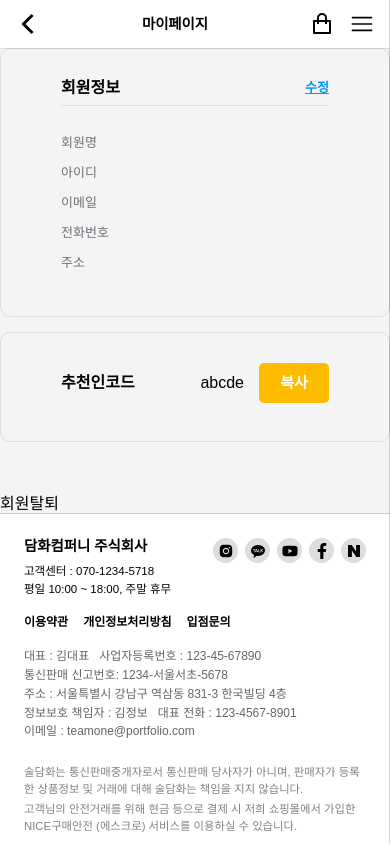
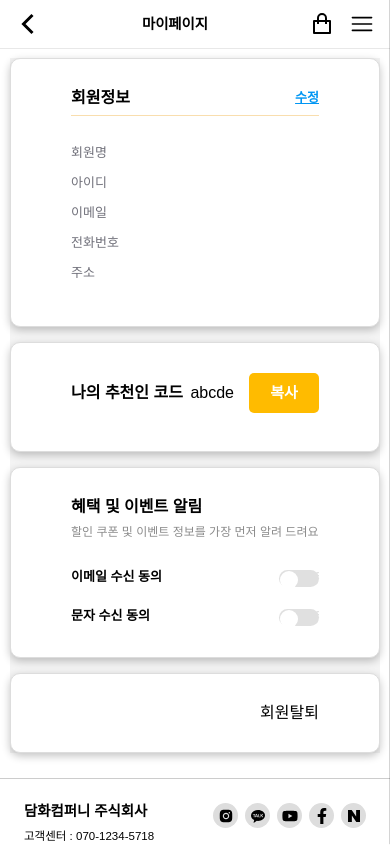
Before and after one commit to happysuwonboy/alcohol-front, a React (Create React App) app: page /mypage in a window 390 px wide. Shown: the top 846 px of the page. Built offline with nearby package versions, Linux system fonts and the light colour scheme; no server answers; grey boxes are pictures that could not be loaded.

Commit message:
[Add] UserInfo, Login시 storage 저장정보 user_name 추가, MyUserInfo SCSS 수정
UserInfo, Login시 storage 저장정보 user_name 추가, MyUserInfo SCSS 수정

```diff
--- a/src/App.js
+++ b/src/App.js
@@ -7,7 +7,7 @@ import { useLocation } from 'react-router-dom';
 
 function App() {
   const location = useLocation();
-  const invisible = ['/cart','/payment','/payment/receipt'].includes(location.pathname);
+  const invisible = ['/cart','/payment','/payment/receipt','/join','/login'].includes(location.pathname);
 
   return (
     <>
--- a/src/components/mypage/mypage_contents/MyUserInfo.jsx
+++ b/src/components/mypage/mypage_contents/MyUserInfo.jsx
@@ -2,8 +2,26 @@ import React, { useState, useEffect } from 'react';
 import axios from 'axios';
 import { useNavigate } from 'react-router-dom';
 import { getUserInfo } from '../../../util/getUserInfo';
+import useToast from '../../../hooks/useToast.jsx';
 
 export default function MyUserInfo() {
+    const [AgreeToast, showAgreeToast] = useToast('이벤트 정보 수신에 동의하셨습니다', 'success');
+    const [CancelToast, showCancelToast] = useToast('이벤트 정보 수신에 동의 해제 하셨습니다', 'success');
+    const [passwordMatch, setPasswordMatch] = useState(true);
+    const [isToggleOn, setIsToggleOn] = useState(false);
+
+    const handleToggleClick = () => {
+        if (isToggleOn) {
+            cancelAlert();
+        } else {
+            agreeAlert();
+        }
+        setIsToggleOn(!isToggleOn);
+    };
+
+    const agreeAlert = () => showAgreeToast();
+    const cancelAlert = () => showCancelToast();
+
     const navigate = useNavigate();
     const [userInfo, setUserInfo] = useState({});
     const [editMode, setEditMode] = useState(false);
@@ -13,6 +31,8 @@ export default function MyUserInfo() {
         user_name: '',
         user_id: '',
         address: '',
+        user_password: '', // 추가: 비밀번호 입력 필드
+        user_confirmpassword: '', // 추가: 비밀번호 확인 입력 필드
     });
 
     useEffect(() => {
@@ -33,6 +53,8 @@ export default function MyUserInfo() {
             user_name: userInfo.user_name,
             user_id: userInfo.user_id,
             address: userInfo.address,
+            user_password: '', // 추가: 비밀번호 초기화
+            user_confirmpassword: '', // 추가: 비밀번호 확인 초기화
         });
     };
 
@@ -40,25 +62,31 @@ export default function MyUserInfo() {
         const { name, value } = e.target;
 
         if (name === 'user_email') {
+            // 이메일 유효성 검사
             if (value === '' || isValidEmail(value)) {
-                setEditedUserInfo(prevState => ({
-                    ...prevState,
-                    [name]: value,
-                }));
+                setEditedUserInfo(prevState => ({ ...prevState, [name]: value }));
             }
         }
 
         if (name === 'user_phone') {
+            // 전화번호 입력 제한
             const numericValue = value.replace(/\D/g, '');
             if (numericValue.length > 11) {
                 return;
             }
         }
 
-        setEditedUserInfo(prevState => ({
-            ...prevState,
-            [name]: value,
-        }));
+        if (name === 'user_password' || name === 'user_confirmpassword') {
+            // 비밀번호와 확인 비밀번호가 일치하는지 확인
+            const otherField = name === 'user_password' ? 'user_confirmpassword' : 'user_password';
+            const match = value === editedUserInfo[otherField];
+
+            // 비밀번호 일치 여부 업데이트
+            setPasswordMatch(match);
+        }
+
+        // 입력 내용 업데이트
+        setEditedUserInfo(prevState => ({ ...prevState, [name]: value }));
     };
 
     const handleWithdrawalClick = () => {
@@ -91,6 +119,12 @@ export default function MyUserInfo() {
     const handleSaveClick = () => {
         const { id } = getUserInfo();
 
+        // 비밀번호 유효성 검사
+        if (editedUserInfo.user_password !== editedUserInfo.user_confirmpassword) {
+            alert('비밀번호가 일치하지 않습니다.');
+            return;
+        }
+
         if (!isValidEmail(editedUserInfo.user_email) || editedUserInfo.user_phone.length !== 11) {
             alert('유효하지 않은 이메일 또는 전화번호입니다.');
             return;
@@ -100,6 +134,7 @@ export default function MyUserInfo() {
             user_email: editedUserInfo.user_email,
             user_phone: editedUserInfo.user_phone,
             rec_phone: editedUserInfo.user_phone,
+            user_password: editedUserInfo.user_password, // 추가: 비밀번호 전달
         })
             .then(response => {
                 setUserInfo(response.data);
@@ -108,8 +143,9 @@ export default function MyUserInfo() {
             .catch(error => console.error('서버에서 사용자 정보를 업데이트하는 중 에러 발생:', error));
     };
 
+
     return (
-        <>
+        <div className='my_user_info_whole_frame'>
             <div className='my_user_info'>
                 <div className="my_user_title">
                     <span className="user_info_title">회원정보</span>
@@ -125,6 +161,27 @@ export default function MyUserInfo() {
                             <div className="user_info_id">
                                 <span className="user_info_detail_title">아이디</span>
                                 <span className="user_info_content">{userInfo.user_id}</span>
+                            </div>
+                            <div className="user_info_password">
+                                <span className="user_info_detail_title">비밀번호</span>
+                                <input
+                                    type="password"
+                                    name="user_password"
+
+                                    onChange={handleInputChange}
+                                />
+                            </div>
+                            <div className="user_info_confirmpassword">
+                                <span className="user_info_detail_title">비밀번호확인</span>
+                                <div className='confirmpassword_sm_frame'>
+                                    <input
+                                        type="password"
+                                        name="user_confirmpassword"
+
+                                        onChange={handleInputChange}
+                                    />
+                                    {!passwordMatch && <p className='confirm_comment'>비밀번호가 일치하지 않습니다.</p>}
+                                </div>
                             </div>
                             <div className="user_info_email">
                                 <span className="user_info_detail_title">이메일</span>
@@ -149,7 +206,9 @@ export default function MyUserInfo() {
                                 <span className="user_info_detail_title">주소</span>
                                 <span className="user_info_content">{userInfo.address}</span>
                             </div>
-                            <button className='save_button' onClick={handleSaveClick}>저장</button>
+                            <div className='button_flex_frame'>
+                                <button className='save_button' onClick={handleSaveClick}>저장</button>
+                            </div>
                         </>
                     ) : (
                         <>
@@ -181,32 +240,38 @@ export default function MyUserInfo() {
                 <div>
                     <div className='user_recommender'>
                         <div className='user_recommender_title'>
-                            <span className='user_code_title'>추천인코드</span>
+                            <span className='user_code_title'>나의 추천인 코드</span>
                             <div className='user_recommender_sm_frame'>
                                 <span>abcde</span>
                                 <button className='code_copy_button'>복사</button>
                             </div>
                         </div>
                     </div>
-                    <div>
-                        <div className='user_event_alert'>
-                            <div className='user_event_title'></div>
-                            <div className='user_event_comment'></div>
-                            <div className='user_event_flex_frame'>
-                                <div className='event_content_title' ></div>
-                                <input type="text" />
-                            </div>
-                            <div className='user_event_flex_frame'>
-                                <div className='event_content_title'></div>
-                                <input type="text" />
+                    <div className='user_event_alert'>
+                        <div className='user_event_title'>혜택 및 이벤트 알림</div>
+                        <div className='user_event_comment'>할인 쿠폰 및 이벤트 정보를 가장 먼저 알려 드려요</div>
+                        <div className='user_event_flex_frame flex_frame_top'>
+                            <div className='event_content_title'>이메일 수신 동의</div>
+                            <div className='toggle_frame'>
+                                <input className='toggle_input' type="checkbox" id ="toggle-slider1" />
+                                <label onClick={handleToggleClick} className='toggle_label' for="toggle-slider1">on/off</label>
                             </div>
                         </div>
-                        <div>
+                        <div className='user_event_flex_frame'>
+                            <div className='event_content_title'>문자 수신 동의</div>
+                            <div className='toggle_frame'>
+                                <input className='toggle_input' type="checkbox" id ="toggle-slider2" />
+                                <label onClick={handleToggleClick} className='toggle_label' for="toggle-slider2">on/off</label>
+                            </div>
+                            <CancelToast />
+                            <AgreeToast />
+                        </div>
+                    </div>
+                    <div className='cancel_button_frame'>
                             <button onClick={handleWithdrawalClick}>회원탈퇴</button>
-                        </div>
                     </div>
                 </div>
             )}
-        </>
+        </div>
     );
 }
--- a/src/pages/Login.jsx
+++ b/src/pages/Login.jsx
@@ -31,8 +31,8 @@ export default function Login() {
                 // 토큰 및 사용자 정보 저장
                 Cookies.set("x-auth-jwt", response.data.token);
                 const userInfo = jwtDecode(response.data.token);
-                const { id, user_role } = userInfo;
-                localStorage.setItem("userInfo", JSON.stringify({id, user_role}));
+                const { id, user_role, user_name } = userInfo;
+                localStorage.setItem("userInfo", JSON.stringify({id, user_role, user_name}));
 
                 const sproduct = Cookies.get("sproduct");
                 if (sproduct === undefined) {
--- a/src/style/components/mypage/_myuserinfo.scss
+++ b/src/style/components/mypage/_myuserinfo.scss
@@ -1,8 +1,71 @@
-div.my_user_info, div.user_recommender{
+div.my_user_info,
+div.user_recommender,
+div.user_event_alert,
+div.cancel_button_frame{
   border: 1px solid #DDD;
   border-radius: 10px;
   padding: 30px 60px;
   margin-bottom: 15px;
+  div.cancel_button_frame{
+    display: flex;
+    justify-content: flex-end;
+  }
+  div.user_event_title{
+    font-weight: bold;
+    margin-bottom: 10px;
+  }
+  div.user_event_comment{
+    font-size: 12px;
+    color: #3D3D3D99;
+    margin-bottom: 30px;
+  }
+  div.flex_frame_top{
+    margin-bottom: 20px;
+  }
+  div.user_event_flex_frame{
+    display: flex;
+    justify-content: space-between;
+    div.event_content_title{
+      font-size: 13px;
+      font-weight: 600;
+    }
+    div.toggle_frame{
+      input.toggle_input{
+        display: none;
+      }
+      label.toggle_label{
+        color: #E0E0E0;
+        cursor: pointer;
+        width: 100px;
+        height: 50px;
+        background-color: #e0e0e0;
+        border-radius: 25px;
+        position:relative;
+        transition: 0.5s ease-out;
+      }
+      label.toggle_label::after {
+        content: '';
+        width: 18px;
+        height: 18px;
+        background-color: #fff;
+        position: absolute;
+        border-radius: 50%;
+        top: 1px;
+        left: 1px;
+        transition: 0.5s ease-out;
+    }
+    #toggle-slider1:checked + label,
+    #toggle-slider2:checked + label{
+      background-color: #20d51a;
+      color: #20d51a;
+    }
+    #toggle-slider1:checked + label::after,
+    #toggle-slider2:checked + label::after {
+      left:calc(150% - 43px);
+      background-color: #fff;
+    }
+  }
+  }
   div.my_user_title,
   div.user_recommender_title{
     display: flex;
@@ -35,6 +98,8 @@ div.my_user_info, div.user_recommender{
   }
   div.user_info_name,
   div.user_info_id,
+  div.user_info_password,
+  div.user_info_confirmpassword,
   div.user_info_email,
   div.user_info_phone,
   div.user_info_address{
@@ -48,6 +113,14 @@ div.my_user_info, div.user_recommender{
     span.user_info_content{
       font-weight: bold;
       color: #707070;
+    }
+    div.confirmpassword_sm_frame{
+      display: flex;
+      flex-direction: column;
+      p.confirm_comment{
+        color: red;
+        font-size: 10px;
+      }
     }
   }
   input{
@@ -65,3 +138,21 @@ div.my_user_info, div.user_recommender{
     color: #0096F3;
   }
 }
+
+@media screen and (max-width: 880px){
+    div.my_user_info,
+    div.user_recommender,
+    div.user_event_alert,
+    div.cancel_button_frame{
+      background: white;
+      box-shadow: rgba(0, 0, 0, 0.24) 0px 3px 8px;
+      div.button_flex_frame{
+        display: flex;
+        justify-content: flex-end;
+      }
+    }
+    div.cancel_button_frame{
+      display: flex;
+      justify-content: flex-end;
+    }
+}
--- a/src/style/pages/_mypage.scss
+++ b/src/style/pages/_mypage.scss
@@ -67,7 +67,7 @@ main.mypage{
 
 @media screen and (max-width: 880px) {
     main.mypage{
-        padding: 0;
+        padding: 10px 10px;
         div.mypage_container{
             background-color: #F4F4F4;
             div.mypage_header{
```
